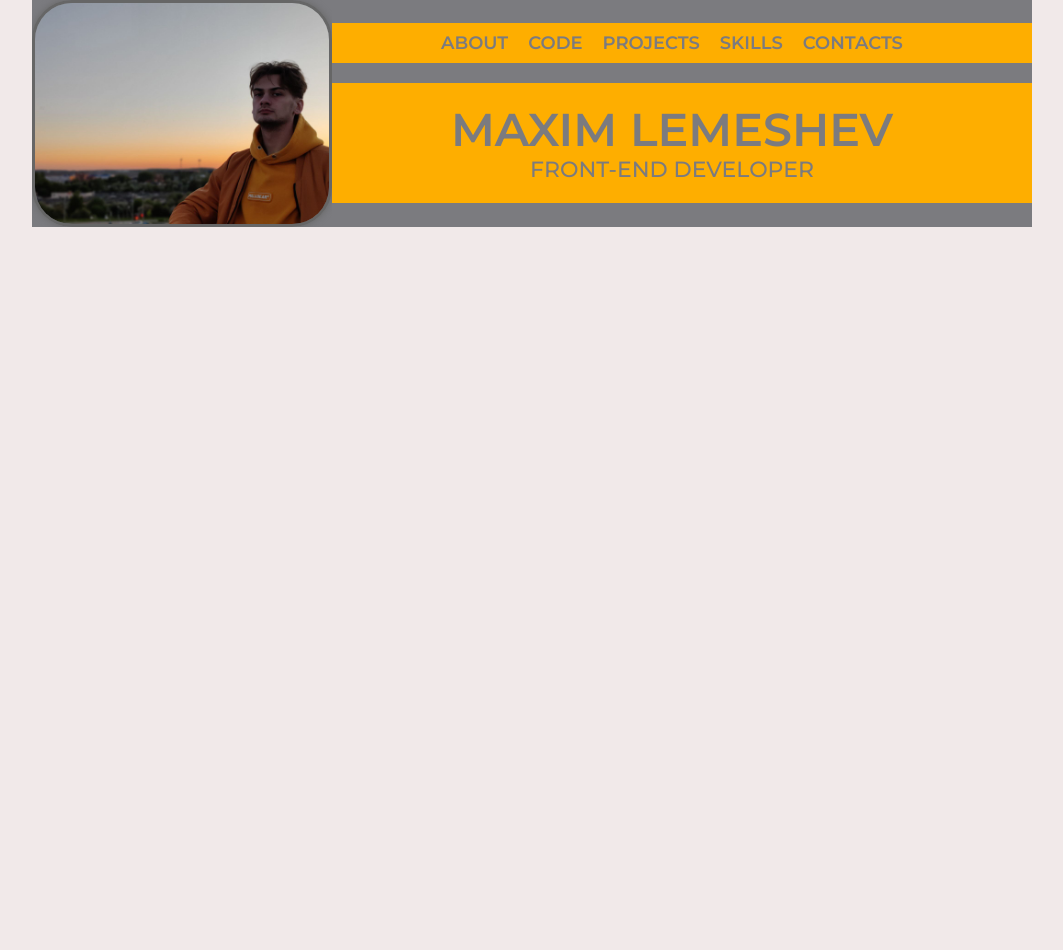
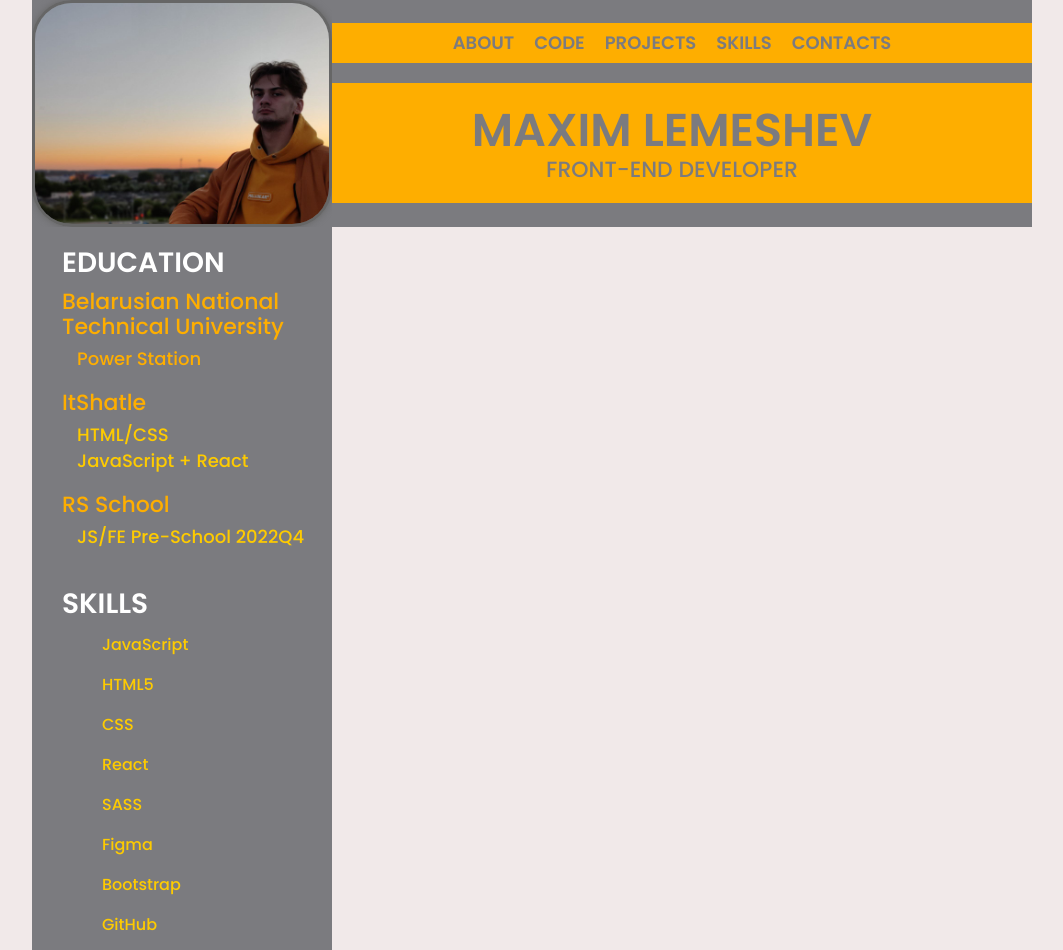
Before and after one commit to MaximLemeshev/rsschool-cv, a plain HTML site: page index.html in a window 1280 px wide. Shown: the whole page, without its empty margins (108-1171 px from the left). Before the commit the page ends 800 px from the top, so only its background shows below. Drawn offline with Linux system fonts and the light colour scheme.

Commit message:
docs: finish asidel

```diff
--- a/css/style.css
+++ b/css/style.css
@@ -1,7 +1,7 @@
-@import url(https://fonts.googleapis.com/css2?family=Montserrat:wght@100;300;500;600&display=swap);
+@import url('https://fonts.googleapis.com/css2?family=Poppins:wght@100;300;500;600&family=Roboto:wght@400;700&family=Rubik:wght@400;700&display=swap');
 * {
   box-sizing: border-box;
-  font-family: Montserrat;
+  font-family: Poppins;
 }
 html {
   scroll-behavior: smooth;
@@ -98,3 +98,59 @@ a {
 .header__subtitle {
   font-size: 22px;
 }
+.main-content__container {
+  display: flex;
+}
+.aside {
+  width: 30%;
+  padding: 20px 0 0 30px;
+  background-color: #7b7b7f;
+  color: #feae00;
+  display: flex;
+  flex-direction: column;
+}
+.side__link {
+  position: relative;
+  color: #fecb00;
+  margin-bottom: 5px;
+}
+
+.side__link:hover {
+  color: #fff;
+}
+.side__header {
+  font-size: 28px;
+  text-transform: uppercase;
+  font-weight: 600;
+  color: #fff;
+  margin-bottom: 10px;
+}
+.education {
+  margin-bottom: 20px;
+}
+.education__place {
+  margin-bottom: 20px;
+}
+.education__title {
+  font-size: 22px;
+  margin-bottom: 10px;
+}
+.education__descr {
+  padding-left: 15px;
+  font-size: 18px;
+}
+.skills__list {
+  display: flex;
+  flex-direction: column;
+}
+.skills__item {
+  display: flex;
+  align-items: center;
+  min-height: 30px;
+  padding-left: 40px;
+  margin-bottom: 10px;
+  color: #fecb00;
+  background-repeat: no-repeat;
+  background-size: 30px;
+  background-position: left center;
+}
--- a/index.html
+++ b/index.html
@@ -12,13 +12,12 @@
     <header class="header">
       <div class="container">
         <div class="header__container">
-          <!-- <div class="burger__btn">
-            <div class="burger__line">ddd</div>
-            <div class="burger__line"></div>
-            <div class="burger__line"></div>
-          </div> -->
           <div class="header__photo">
-            <img src="./img/photo_2022-05-23_21-23-58.jpg" alt="photo" class="header__image" />
+            <img
+              src="./img/photo_2022-05-23_21-23-58.jpg"
+              alt="photo"
+              class="header__image"
+            />
           </div>
           <div class="header__content">
             <nav class="header-menu">
@@ -48,5 +47,51 @@
         </div>
       </div>
     </header>
+    <div class="main-content">
+      <div class="container">
+        <div class="main-content__container">
+          <aside class="aside">
+            <section class="education">
+              <h3 class="side__header">Education</h3>
+              <div class="education__place">
+                <div class="education__title">
+                  Belarusian National Technical University
+                </div>
+                <div class="education__descr">Power Station</div>
+              </div>
+              <div class="education__place">
+                <div class="education__title">ItShatle</div>
+                <div class="education__descr">
+                  <a href="#" class="side__link"> HTML/CSS </a>
+                </div>
+                <div class="education__descr">
+                  <a href="#" class="side__link"> JavaScript + React </a>
+                </div>
+              </div>
+
+              <div class="education__place">
+                <div class="education__title">RS School</div>
+                <div class="education__descr">
+                  <a href="#" class="side__link"> JS/FE Pre-School 2022Q4 </a>
+                </div>
+              </div>
+            </section>
+            <section class="skills" id="skills">
+              <h3 class="side__header">Skills</h3>
+              <ul class="skills__list">
+                <li class="skills__item">JavaScript</li>
+                <li class="skills__item">HTML5</li>
+                <li class="skills__item">CSS</li>
+                <li class="skills__item">React</li>
+                <li class="skills__item">SASS</li>
+                <li class="skills__item">Figma</li>
+                <li class="skills__item">Bootstrap</li>
+                <li class="skills__item">GitHub</li>
+              </ul>
+            </section>
+          </aside>
+        </div>
+      </div>
+    </div>
   </body>
 </html>
```
Also changed, not shown: img/svg/html.svg (added).
